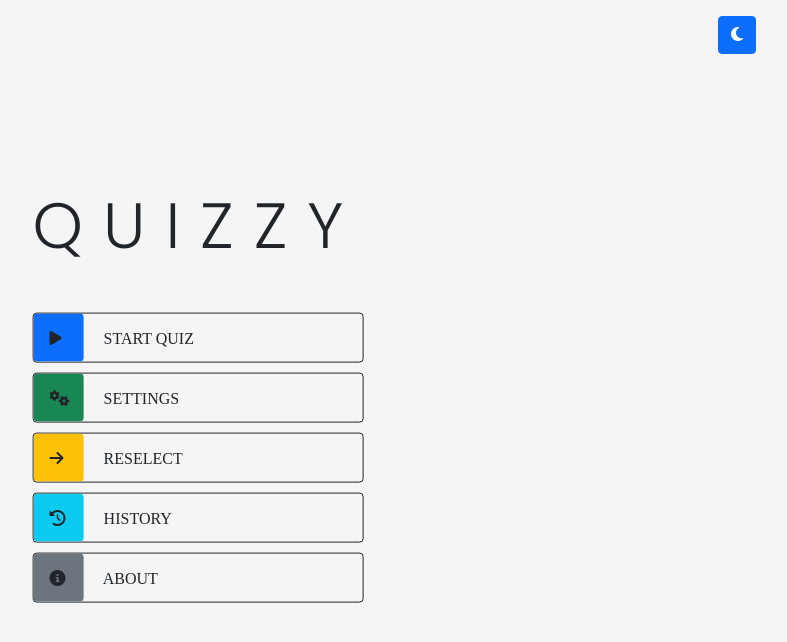
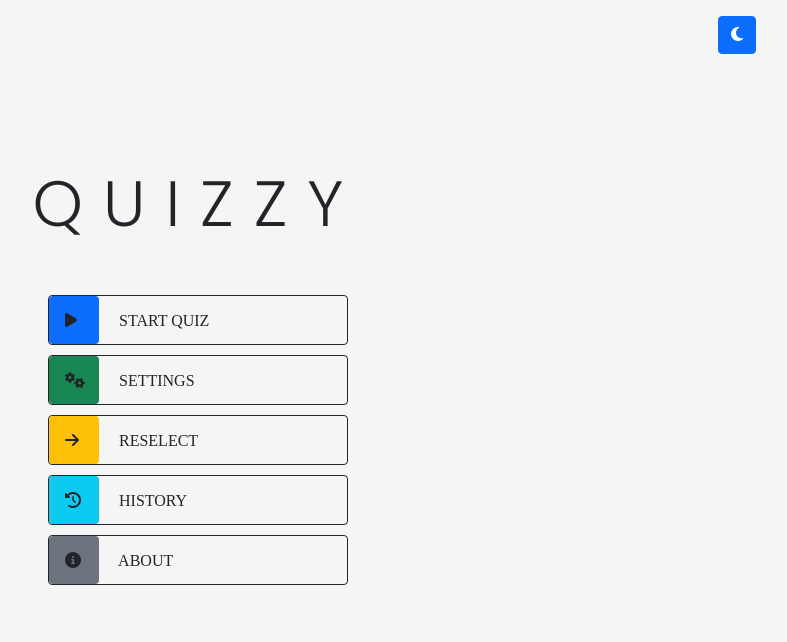
Before and after one commit to zahidquraishi41/zappquizzy, a Flask app: page / in a window 1280 px wide. Shown: the top 642 px of the page, without its empty margins (442-1229 px from the left). Run offline with Flask 2, Linux system fonts and the light colour scheme; data that the repository does not hold is empty; some libraries are stand-ins or nearby versions.

Commit message:
ui improvements

```diff
--- a/static/index.css
+++ b/static/index.css
@@ -14,12 +14,13 @@ a.btn {
     display: block;
     font-family: "montserrat";
     text-decoration: none;
-    margin: 10px 0;
+    margin: 5px 0px;
     padding: 0px;
     padding-right: 60px;
     text-transform: uppercase;
     overflow: hidden;
     transition: 0.5s all ease;
+    width: 300px;
 }
 
 a i {
@@ -27,3 +28,16 @@ a i {
     width: 100%;
     max-width: 50px;
 }
+
+
+.center {
+    display: flex;
+    align-items: center;
+    justify-content: center;
+    flex-direction: column;
+    width: 100%;
+    text-align: center;
+    margin: 10% 0;
+    align-items: center;
+    height: max-content;
+ }
--- a/templates/index.html
+++ b/templates/index.html
@@ -41,8 +41,7 @@
     </div>
 </div>
 
-
-<div class="position-absolute top-50 start-50 translate-middle">
+<div class="center">
     <h1 class="display-3 mb-5">Quizzy</h1>
 
     <a href="/quiz" class="btn btn-outline-dark text-start snmbtn">
```
